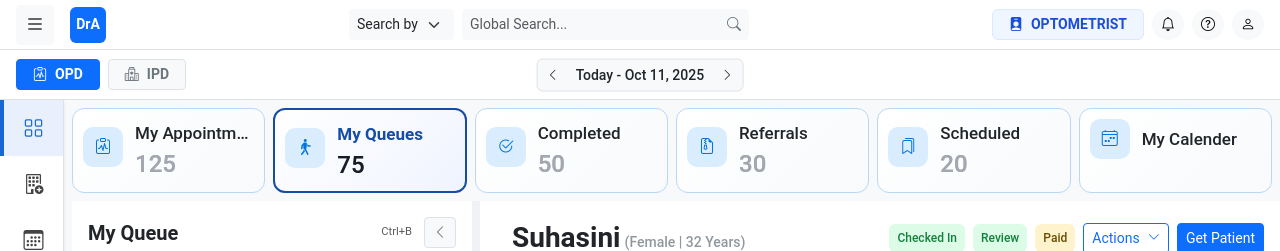
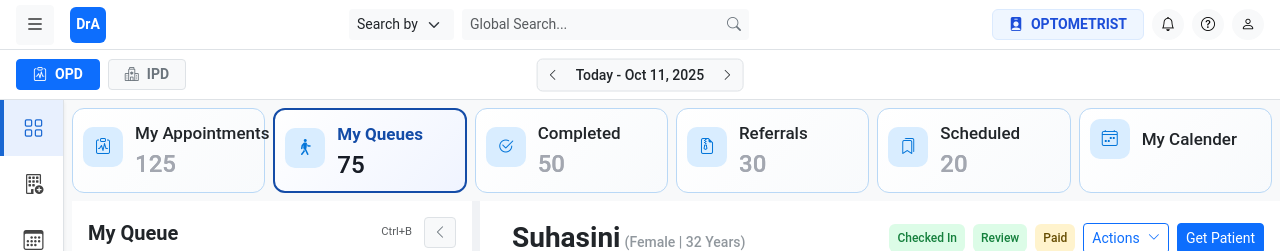
Before and after one commit to Suriyakumar-DRAA/keep-it-simple, an Angular app: page /outpatients in a window 1280 px wide. Shown: the top 251 px of the page. Built offline with nearby package versions, Linux system fonts and the light colour scheme.

Commit message:
stats count ui issue fixing commit

```diff
--- a/src/app/features/opd-assessment/pages/assessment.component.html
+++ b/src/app/features/opd-assessment/pages/assessment.component.html
@@ -1,5 +1,5 @@
 <div class="split-layout">
-    <div>
+    <div class="d-flex flex-column overflow-hidden">
         <app-stats-card> </app-stats-card>
     </div>
     <div class="d-flex flex-grow-1 overflow-hidden right-panel">
--- a/src/app/features/opd-assessment/pages/stats-card/stats-card.component.scss
+++ b/src/app/features/opd-assessment/pages/stats-card/stats-card.component.scss
@@ -51,8 +51,8 @@
     justify-content: center;
     font-size: 16px;
     color: white;
-    position: relative;
-    overflow: hidden;
+    // position: relative;
+    // overflow: hidden;
     flex-shrink: 0;
     // transition: transform 0.2s ease;
 }
@@ -90,7 +90,7 @@
     font-weight: 500;
     margin: 2px 0 0 0;
     white-space: nowrap;
-    overflow: hidden;
+    // overflow: hidden;
     text-overflow: ellipsis;
 }
 
```
